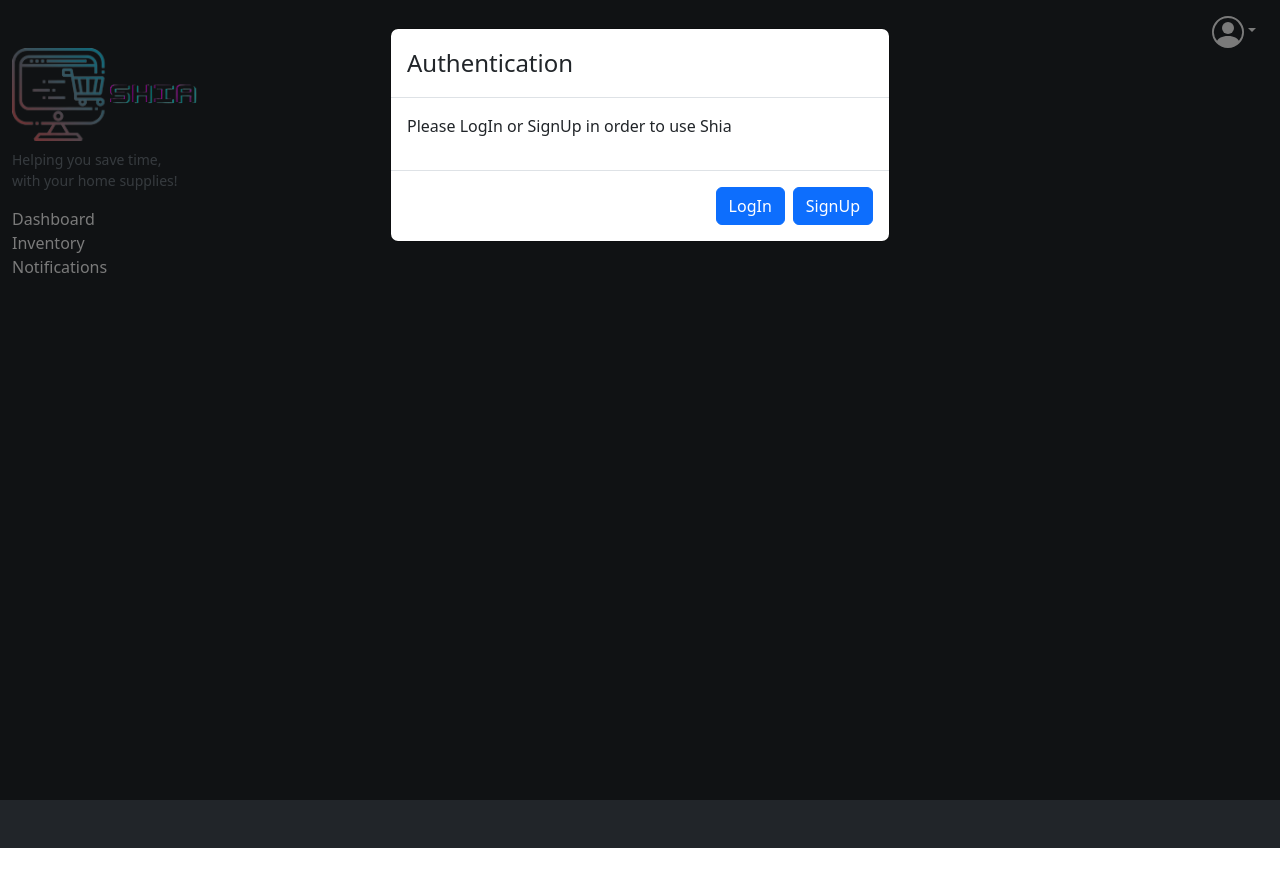
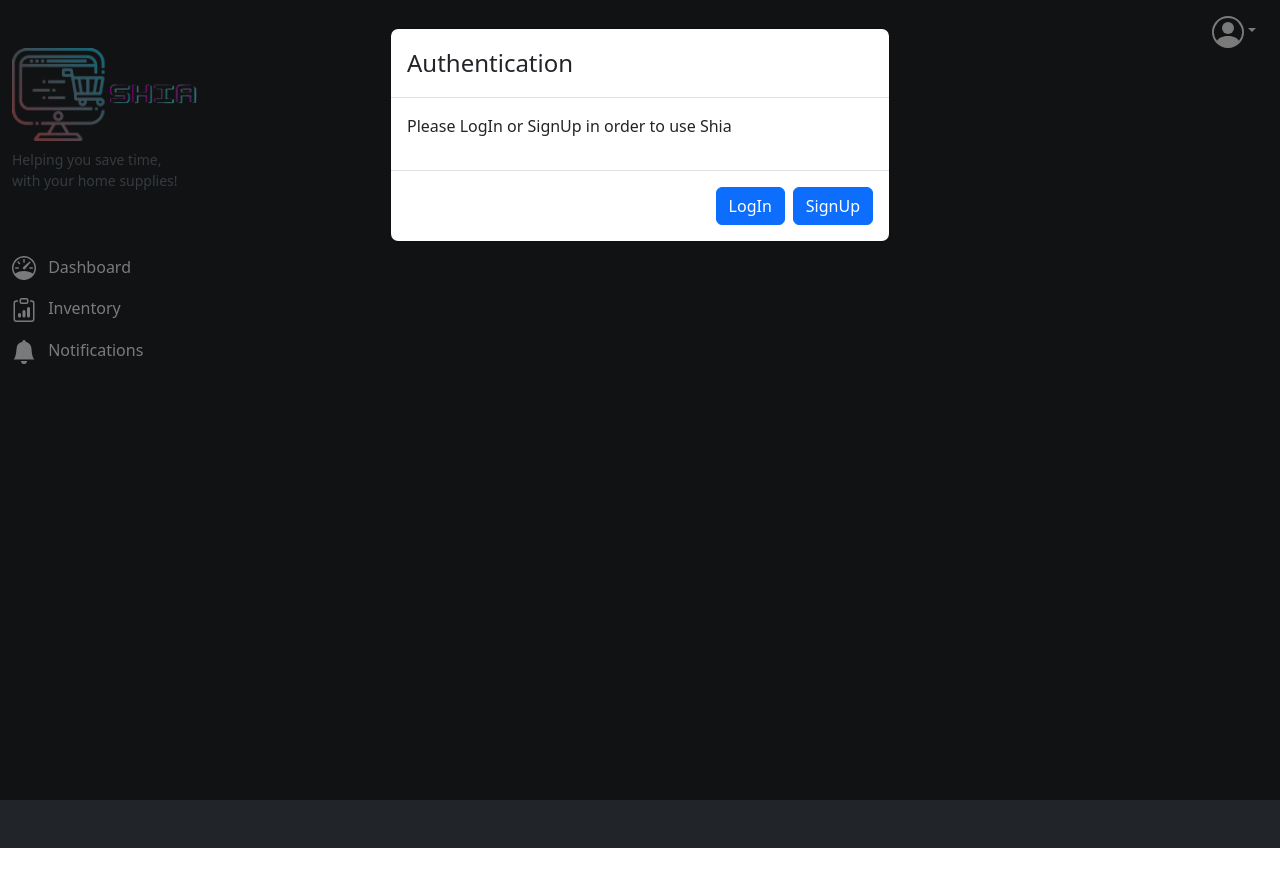
Before and after one commit to T7CS6330123MT/shia, a React (Create React App) app: page / in a window 1280 px wide. Shown: the top 886 px of the page. After the commit the page ends 848 px from the top, so only its background shows below. Built offline with nearby package versions, Linux system fonts and the light colour scheme.

Commit message:
Adds new icons for the side navigation items

```diff
--- a/src/Navigation/NavBarVertical.js
+++ b/src/Navigation/NavBarVertical.js
@@ -4,15 +4,24 @@ import "./NavBarVertical.css";
 import { NavBarVerticalLogo } from "./NavBarVerticalLogo.js";
 import { NavLink } from "react-router-dom";
 import React from "react";
+import { ReactComponent as DashboardIcon} from "../Assets/DashboardIcon.svg";
+import { ReactComponent as SummaryIcon} from "../Assets/SummaryIcon.svg";
+import { ReactComponent as NotificationsIcon} from "../Assets/NotificationsIcon.svg";
 
 export default function NavBarVertical() {
   return (
     <div className="ShiaNavBarVerticalContainer col-2">
       <NavBarVerticalLogo />
-      <Nav defaultActiveKey="/dashboard" className="flex-column ShiaNavBar h-100">
-        <NavLink className="ShiaNavBarVerticalLinks" to={"/dashboard"}>Dashboard</NavLink>
-        <NavLink className="ShiaNavBarVerticalLinks" to={"/inventory"}>Inventory</NavLink>
-        <NavLink className="ShiaNavBarVerticalLinks" to={"/notifications"}>Notifications</NavLink>
+      <Nav defaultActiveKey="/dashboard" className="flex-column ShiaNavBar pt-5">
+        <NavLink className="ShiaNavBarVerticalLinks pb-3" to={"/dashboard"}>
+          <DashboardIcon style={{width:"24px", height:"24px", marginRight:"8px"}}/> Dashboard
+        </NavLink>
+        <NavLink className="ShiaNavBarVerticalLinks pb-3" to={"/inventory"}>
+          <SummaryIcon style={{width:"24px", height:"24px", marginRight:"8px"}}/> Inventory
+        </NavLink>
+        <NavLink className="ShiaNavBarVerticalLinks" to={"/notifications"}>
+          <NotificationsIcon style={{width:"24px", height:"24px", marginRight:"8px"}}/> Notifications
+        </NavLink>
       </Nav>
     </div>
   );
```
